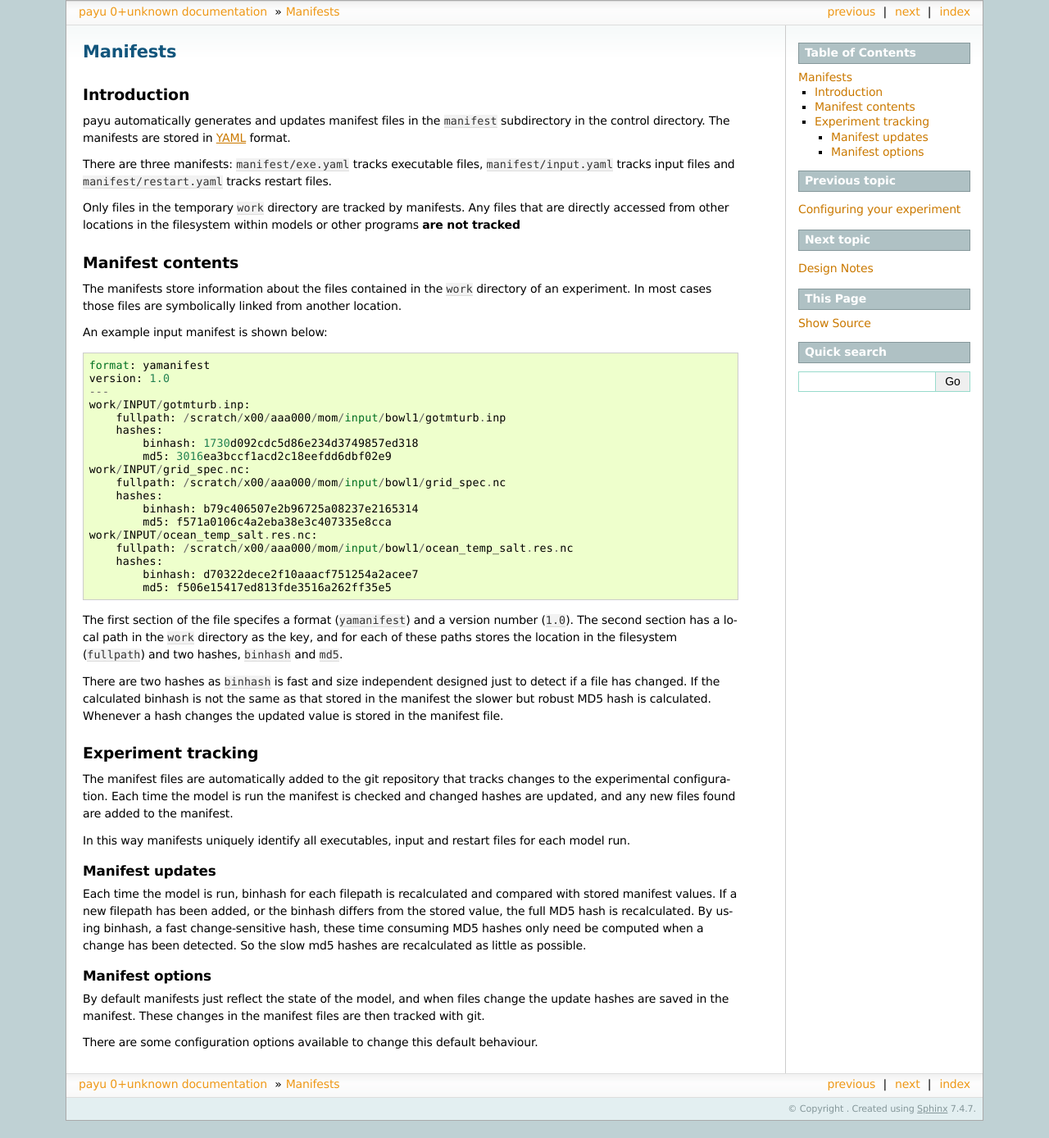
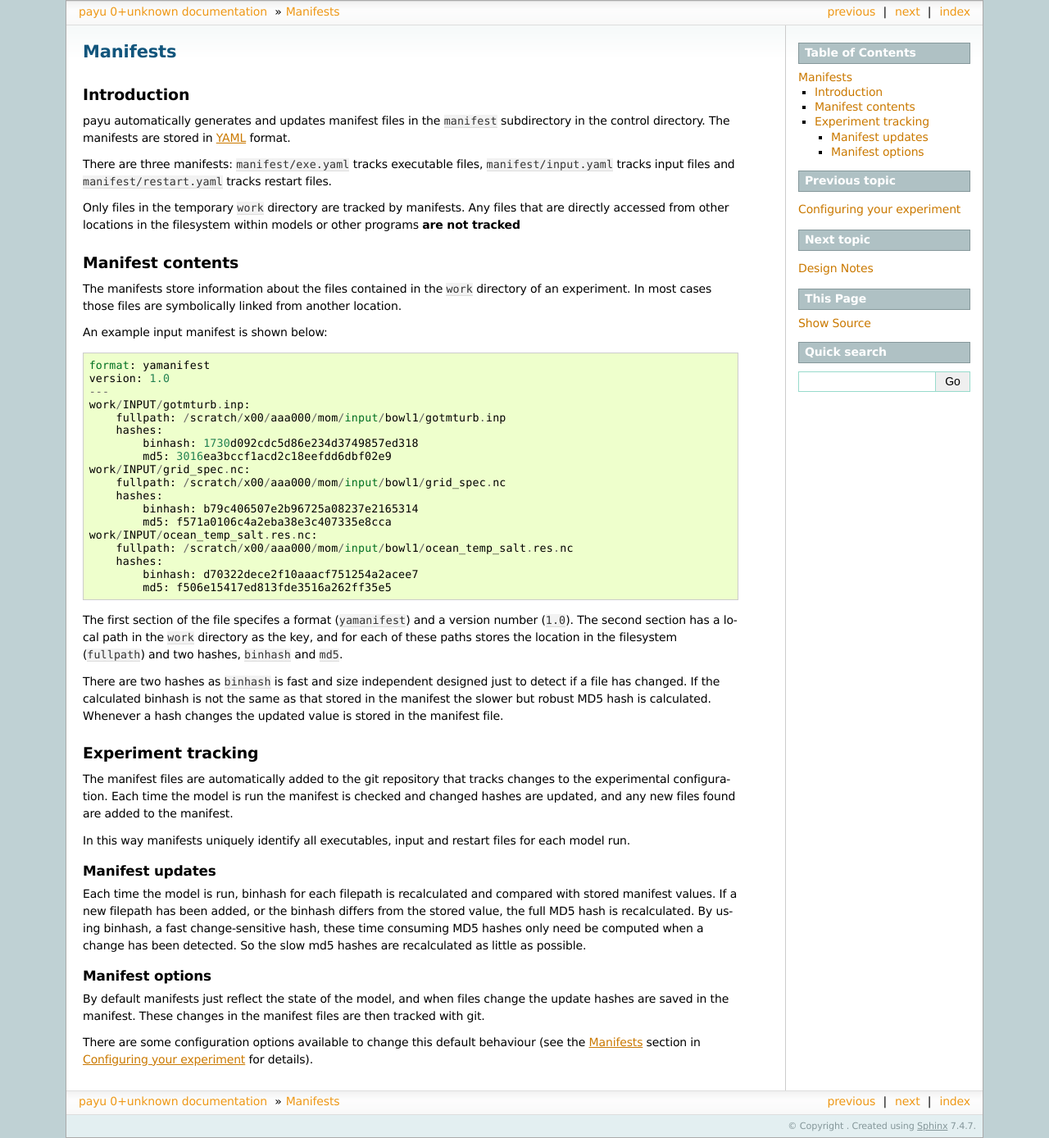
Before and after one commit to payu-org/payu, a Sphinx documentation site: the page built from docs/source/manifests.rst, in a window 1280 px wide. Shown: the whole page at 82% size. Built offline with Sphinx 7.4.7, drawn with Linux system fonts in a browser that asks for light colours; before the commit the page ends 1367 px from its top, so only the background shows below that.

Commit message:
Link manifest option to the config section. (#856)
* Link manifest option to the config section.

* Specify the later manifest is in config chapter.

```diff
--- a/docs/source/config.rst
+++ b/docs/source/config.rst
@@ -257,6 +257,8 @@ configuration.
    This overrides the default of using the control directory name (see :ref:`experiment_names`).
    The experiment name is generated as ``<experiment_prefix>-<branch_name>-<UUID>``.
 
+
+.. _manifests-config:
 Manifests
 ---------
 
--- a/docs/source/manifests.rst
+++ b/docs/source/manifests.rst
@@ -86,4 +86,4 @@ change the update hashes are saved in the manifest. These changes in the
 manifest files are then tracked with git.
 
 There are some configuration options available to change this default
-behaviour.
+behaviour (see the :ref:`manifests-config` section in :ref:`config` for details).
```
